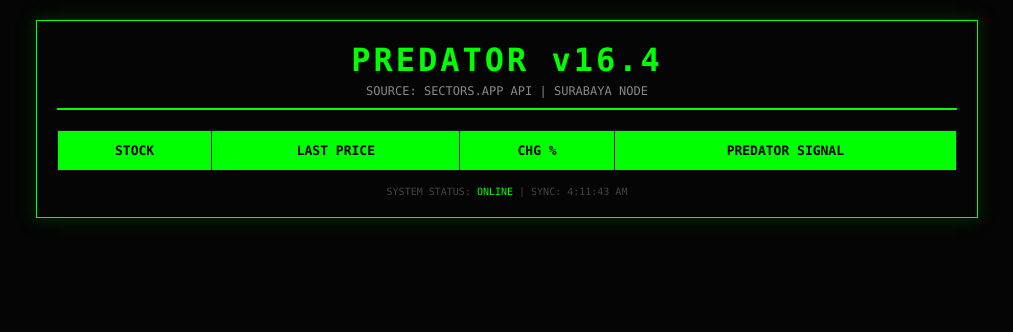
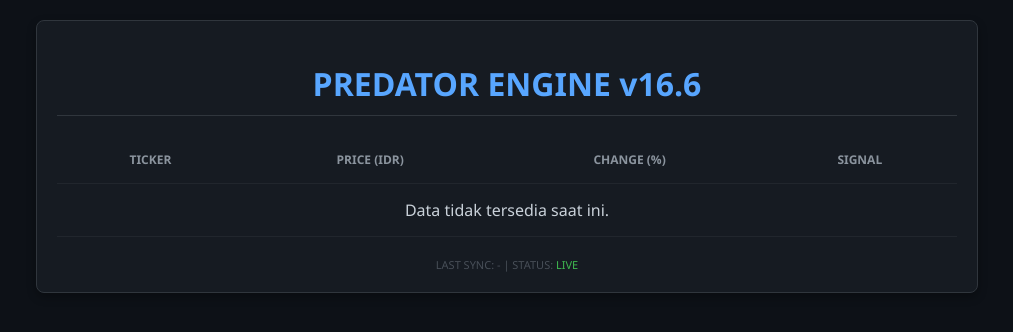
Before and after one commit to shortworkai-a11y/bot-sinyal-saham, a Flask app: page / in a window 1280 px wide. Shown: the top 332 px of the page, without its empty margins (133-1146 px from the left). Run offline with Flask 3, Linux system fonts and the light colour scheme; data that the repository does not hold is empty.

Commit message:
Update index.html

```diff
--- a/templates/index.html
+++ b/templates/index.html
@@ -3,74 +3,76 @@
 <head>
     <meta charset="UTF-8">
     <meta name="viewport" content="width=device-width, initial-scale=1.0">
-    <title>PRO-QUANT v16.4 | SECTORS CORE</title>
+    <title>PREDATOR v16.6 | LIVE DASHBOARD</title>
     <style>
-        body { background-color: #050505; color: #00ff00; font-family: 'Consolas', 'Courier New', monospace; margin: 0; padding: 20px; }
-        .wrapper { max-width: 900px; margin: 0 auto; border: 1px solid #00ff00; padding: 20px; box-shadow: 0 0 15px #003300; }
-        .header { text-align: center; border-bottom: 2px solid #00ff00; padding-bottom: 10px; margin-bottom: 20px; }
-        table { width: 100%; border-collapse: collapse; background-color: #0a0a0a; }
-        th, td { border: 1px solid #1a1a1a; padding: 12px; text-align: center; }
-        th { background-color: #00ff00; color: #000; font-size: 13px; text-transform: uppercase; }
-        .strong-buy { color: #000; background-color: #00ff00; font-weight: bold; }
-        .buy { color: #00ff00; font-weight: bold; }
-        .strong-sell { color: #fff; background-color: #ff0000; font-weight: bold; }
-        .sell { color: #ff3333; }
-        .neutral { color: #ffff00; }
-        .footer { font-size: 10px; color: #444; margin-top: 15px; text-align: center; }
+        body { background-color: #0d1117; color: #c9d1d9; font-family: 'Segoe UI', Tahoma, sans-serif; margin: 0; padding: 20px; }
+        .container { max-width: 900px; margin: 0 auto; background: #161b22; border: 1px solid #30363d; border-radius: 8px; padding: 20px; box-shadow: 0 4px 10px rgba(0,0,0,0.3); }
+        h1 { text-align: center; color: #58a6ff; margin-bottom: 20px; border-bottom: 1px solid #30363d; padding-bottom: 10px; }
+        table { width: 100%; border-collapse: collapse; }
+        th, td { padding: 15px; text-align: center; border-bottom: 1px solid #21262d; }
+        th { color: #8b949e; font-size: 12px; text-transform: uppercase; }
+        .strong-buy { color: #3fb950; font-weight: bold; background: rgba(63, 185, 80, 0.1); }
+        .buy { color: #3fb950; }
+        .strong-sell { color: #f85149; font-weight: bold; background: rgba(248, 81, 73, 0.1); }
+        .sell { color: #f85149; }
+        .footer { text-align: center; font-size: 11px; color: #484f58; margin-top: 20px; }
     </style>
 </head>
 <body>
-    <div class="wrapper">
-        <div class="header">
-            <h1 style="margin: 0; letter-spacing: 3px;">PREDATOR v16.4</h1>
-            <p style="margin: 5px 0 0; font-size: 12px; color: #888;">SOURCE: SECTORS.APP API | SURABAYA NODE</p>
-        </div>
-
+    <div class="container">
+        <h1>PREDATOR ENGINE v16.6</h1>
         <table>
             <thead>
                 <tr>
-                    <th>STOCK</th>
-                    <th>LAST PRICE</th>
-                    <th>CHG %</th>
-                    <th>PREDATOR SIGNAL</th>
+                    <th>TICKER</th>
+                    <th>PRICE (IDR)</th>
+                    <th>CHANGE (%)</th>
+                    <th>SIGNAL</th>
                 </tr>
             </thead>
-            <tbody id="signal-table">
-                <tr><td colspan="4" style="color: #888;">INITIALIZING SECTORS DATA STREAM...</td></tr>
+            <tbody id="table-body">
+                <tr><td colspan="4">SYNCING DATA FROM SECTORS.APP...</td></tr>
             </tbody>
         </table>
-
         <div class="footer">
-            SYSTEM STATUS: <span style="color: #00ff00;">ONLINE</span> |
-            SYNC: <span id="clock">-</span>
+            LAST SYNC: <span id="clock">-</span> | STATUS: <span style="color:#3fb950">LIVE</span>
         </div>
     </div>
 
     <script>
-        async function fetchMarketData() {
+        async function updateDashboard() {
+            const tbody = document.getElementById('table-body');
             try {
                 const response = await fetch('/api/signals');
                 const data = await response.json();
-                const table = document.getElementById('signal-table');
-                table.innerHTML = '';
 
+                if (data.length === 0) {
+                    tbody.innerHTML = '<tr><td colspan="4">Data tidak tersedia saat ini.</td></tr>';
+                    return;
+                }
+
+                tbody.innerHTML = '';
                 data.forEach(item => {
                     const signalClass = item.signal.toLowerCase().replace(' ', '-');
-                    table.innerHTML += `<tr>
-                        <td><strong>${item.ticker}</strong></td>
-                        <td>Rp ${item.price}</td>
-                        <td style="color:${item.change >= 0 ? '#00ff00' : '#ff3333'}">${item.change}%</td>
-                        <td class="${signalClass}">${item.signal}</td>
-                    </tr>`;
+                    const changeColor = item.change >= 0 ? '#3fb950' : '#f85149';
+
+                    tbody.innerHTML += `
+                        <tr>
+                            <td><strong>${item.ticker}</strong></td>
+                            <td>Rp ${item.price}</td>
+                            <td style="color: ${changeColor}">${item.change}%</td>
+                            <td class="${signalClass}">${item.signal}</td>
+                        </tr>`;
                 });
                 document.getElementById('clock').innerText = new Date().toLocaleTimeString();
             } catch (error) {
-                console.error("Sync Error");
+                console.error("Error:", error);
+                tbody.innerHTML = '<tr><td colspan="4" style="color:#f85149">Server sedang sibuk. Me-refresh...</td></tr>';
             }
         }
 
-        fetchMarketData();
-        setInterval(fetchMarketData, 60000); // Update setiap 1 menit
+        updateDashboard();
+        setInterval(updateDashboard, 60000);
     </script>
 </body>
 </html>
```
